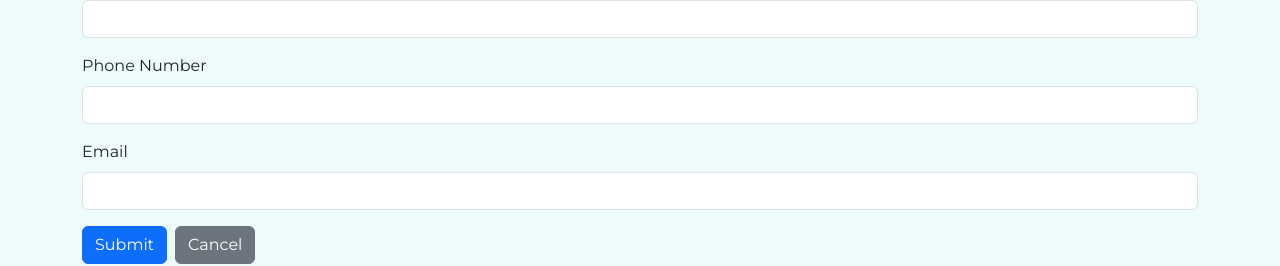
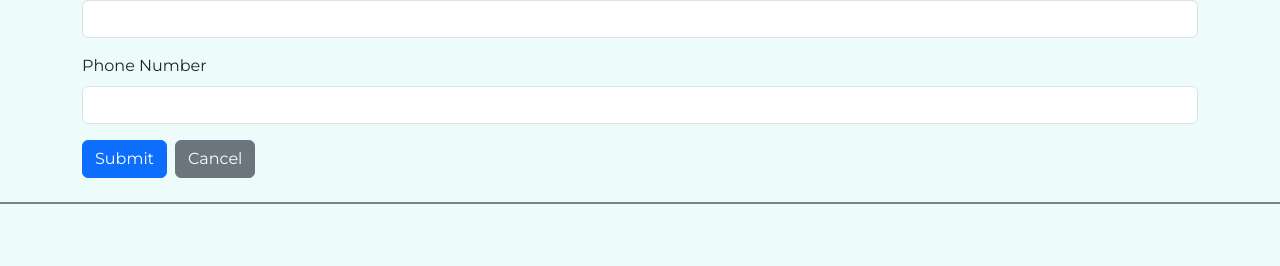
Before and after one commit to Code-the-Dream-School/gg-pac-team2-front, a React (Vite) app: page /profile in a window 1280 px wide. Shown: the part 873-1139 px from the top of the page. Built offline with nearby package versions, Linux system fonts and the light colour scheme; sample sign-in values are in the browser's storage.

Commit message:
Remove email field from Profile

```diff
--- a/src/pages/profile/Profile.jsx
+++ b/src/pages/profile/Profile.jsx
@@ -16,7 +16,6 @@ const ProfileForm = () => {
     availablePickUpDays: [],
     address: '',
     phoneNumber: '',
-    email: '',
   });
 
   const [errors, setErrors] = useState({});
@@ -105,7 +104,7 @@ const ProfileForm = () => {
         return;
       }
 
-    const { parentName, numberOfSeatsInCar, address, phoneNumber, childrenNames, availableDropOffDays, availablePickUpDays , email} = formData;
+    const { parentName, numberOfSeatsInCar, address, phoneNumber, childrenNames, availableDropOffDays, availablePickUpDays} = formData;
 
       try {
         setLoading(true);
@@ -120,7 +119,6 @@ const ProfileForm = () => {
           numberOfSeatsInCar,
           neighborhood: address,
           phoneNumber,
-          email,
           childrenNames,
           availableDropOffDays,
           availablePickUpDays
@@ -144,7 +142,6 @@ const ProfileForm = () => {
           availablePickUpDays: [],
           address: '',
           phoneNumber: '',
-          email: '',
         });
 
       } else {
@@ -169,7 +166,6 @@ const ProfileForm = () => {
       availablePickUpDays: [],
       address: '',
       phoneNumber: '',
-      email: '',
     });
     setErrors({});
     setSuccessMessage('');
@@ -294,19 +290,6 @@ const ProfileForm = () => {
           />
           {errors.phoneNumber && <div className="text-danger">{errors.phoneNumber}</div>}
         </div>
-        <div className="mb-3">
-          <label className="form-label">Email</label>
-          <input
-            type="tel"
-            className="form-control"
-            name="email"
-            value={formData.email}
-            onChange={handleChange}
-            inputMode="text"
-            title="Please enter email"
-          />
-          {errors.email && <div className="text-danger">{errors.email}</div>}
-        </div>
         <button type="submit" className="btn btn-primary me-2" disabled={loading}>
           {loading ? 'Submitting...' : 'Submit'}
         </button>
```
